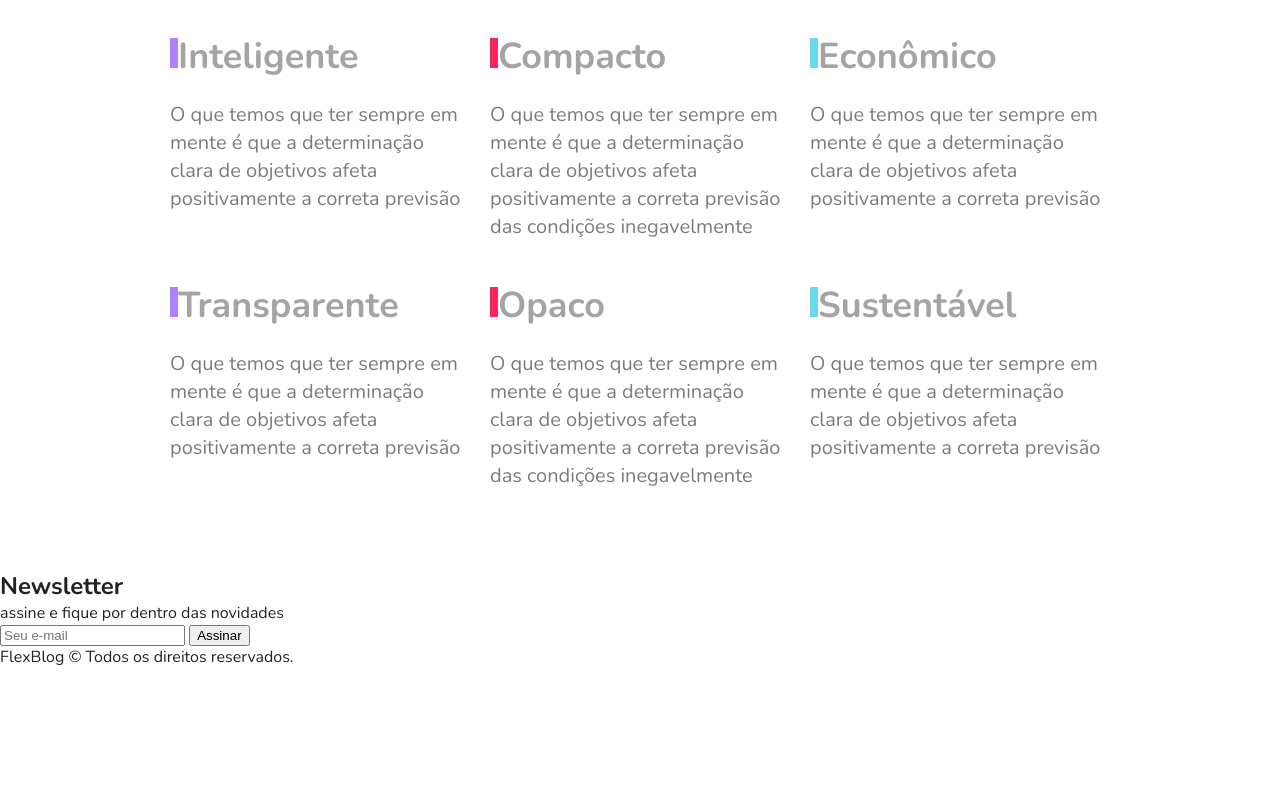
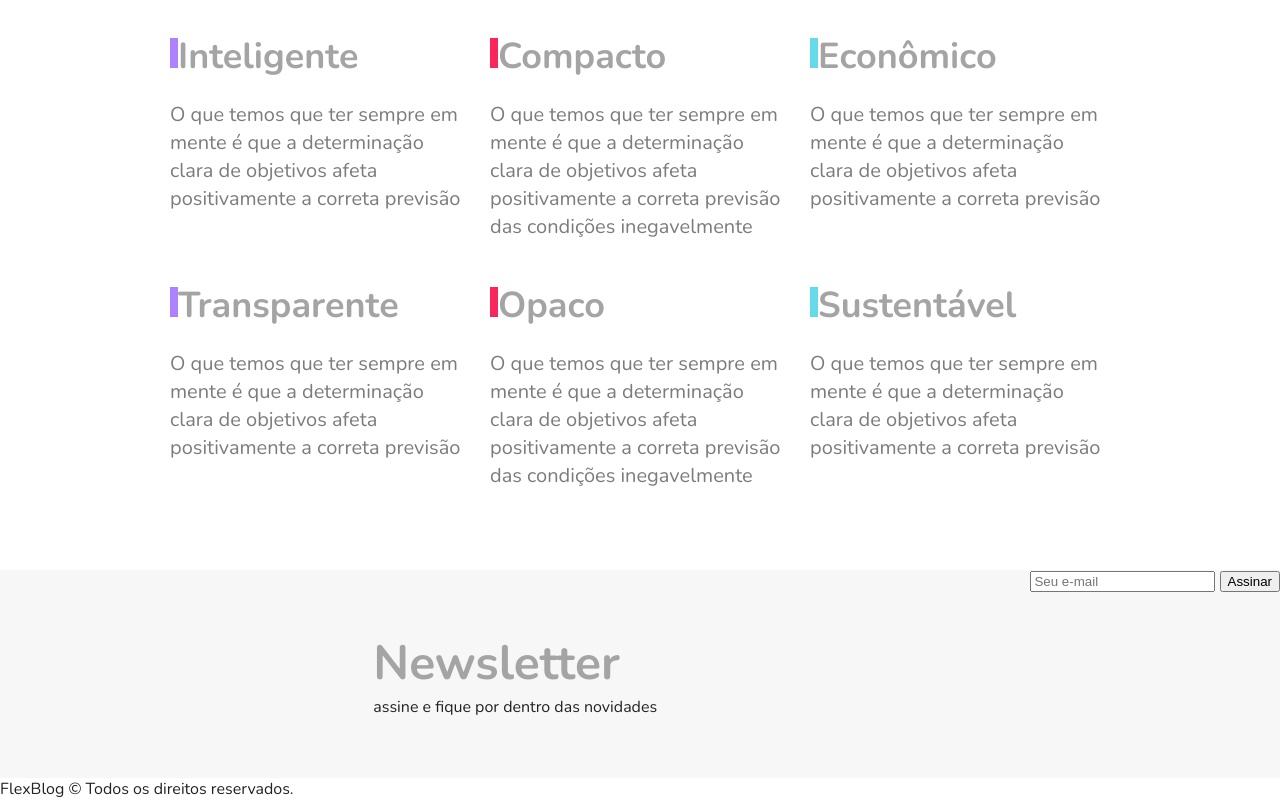
Before and after one commit to AntonielAureliano/flexbox, a plain HTML site: page index.html in a window 1280 px wide. Shown: the part 2616-3416 px from the top of the page. Before the commit the page ends 3284 px from the top, so only its background shows below. Drawn offline with nearby package versions, Linux system fonts and the light colour scheme.

Commit message:
Começando a estilizar a seção newsletter.

```diff
--- a/style.css
+++ b/style.css
@@ -301,3 +301,19 @@ img {
   font-size: 1.25rem;
   line-height: 1.4;
 }
+
+.newsletter {
+  background-color: #f7f7f7;
+  display: flex;
+}
+
+.newsletter-info {
+  max-width: 960px;
+  margin: 0 auto;
+  padding: 60px 0;
+}
+.newsletter-info h1 {
+  color: #a4a4a4;
+  font-size: 3rem;
+  font-weight: 700;
+}
```
